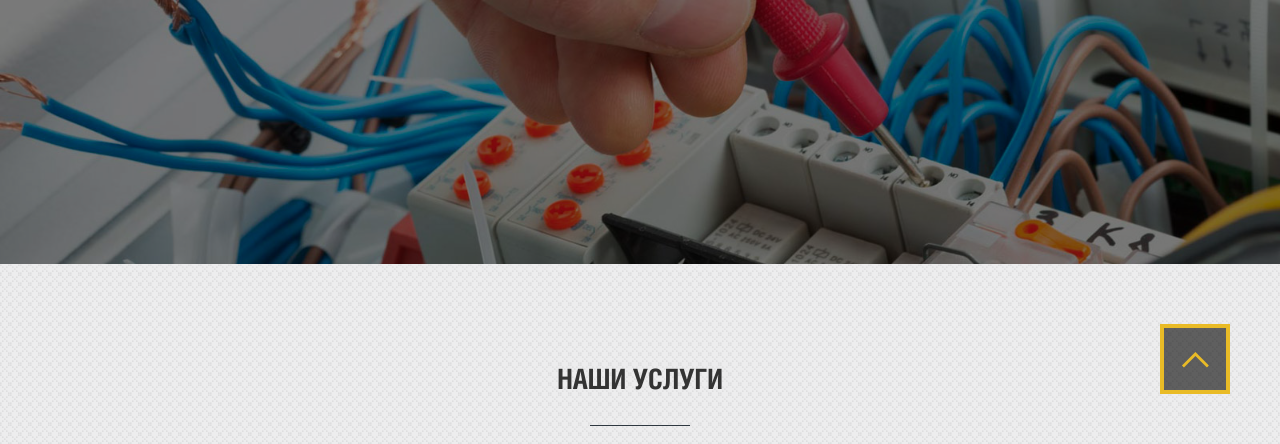
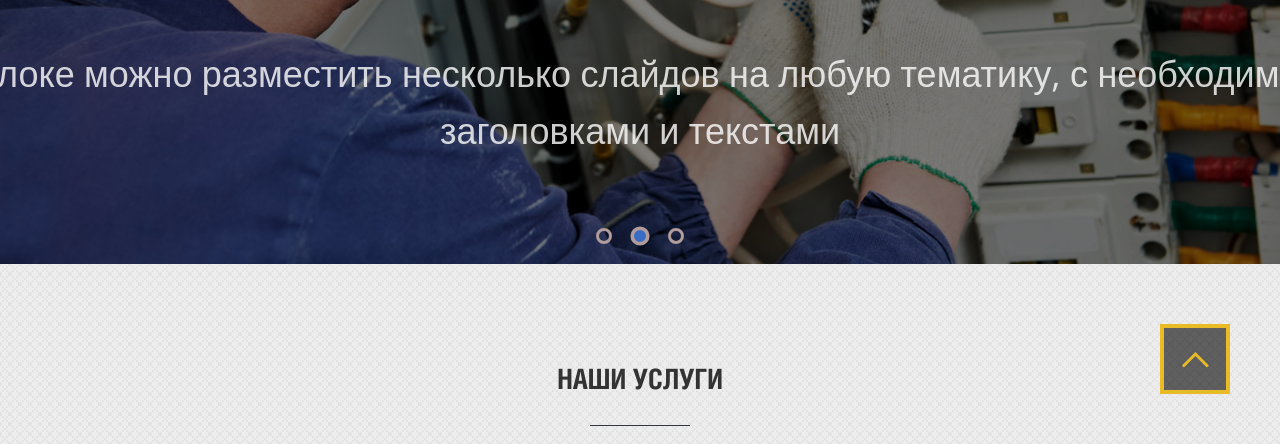
Before and after one commit to Roman83mars/d_project, a website built with Vite: page index.html in a window 1280 px wide. Shown: the part 356-800 px from the top of the page. Built offline with nearby package versions, Linux system fonts and the light colour scheme; a web font is replaced by a local one.

Commit message:
slider complete

```diff
--- a/index.html
+++ b/index.html
@@ -20,7 +20,7 @@
 		rel='stylesheet' type='text/css'>
 	<link href="https://fonts.googleapis.com/icon?family=Material+Icons" rel="stylesheet">
 	<!-- STYLESHEETS :: TEMPLATE -->
-	<link href="css/style.css" rel="stylesheet">
+	<!-- <link href="css/style.css" rel="stylesheet"> -->
 </head>
 
 <body>
--- a/main.js
+++ b/main.js
@@ -2,6 +2,8 @@ import './src/css/style.css'
 
 import { modal } from './src/modules/modal.js';
 import { smoothScroll } from './src/modules/smoothScroll.js';
+import { slider } from './src/modules/slider.js';
 
 modal()
 smoothScroll()
+slider()
--- /dev/null
+++ b/src/css/dots.css
@@ -0,0 +1,34 @@
+.dots{
+    position:absolute;
+    bottom:20px;
+    width:100%;
+    margin:20px auto 0;
+    display:-webkit-box;
+    display:-ms-flexbox;
+    display:flex;
+    -webkit-box-pack:center;
+    -ms-flex-pack:center;
+    justify-content:center;
+    z-index:500
+}
+.dots .dot{
+    cursor:pointer;
+    height:16px;
+    width:16px;
+    margin:0 10px;
+    border-radius:50%;
+    border:solid #b19c9c;
+    display:inline-block;
+    -webkit-transition:background-color,-webkit-transform .4s;
+    transition:background-color,transform .4s,-webkit-transform .4s
+}
+.dots .dot-active{
+    background-color:#3a6bc5;
+    -webkit-transform:scale(1.2);
+    transform:scale(1.2)
+}
+.dots .dot:hover{
+    background-color:#1e75a0;
+    -webkit-transform:scale(1.2);
+    transform:scale(1.2)
+}
--- a/src/css/style.css
+++ b/src/css/style.css
@@ -4,6 +4,7 @@
 @import url(jquery.fancybox.css);
 @import url(lightgallery.min.css);
 @import url(settings.css);
+@import url(dots.css);
 body {
 	font-size: 16px;
 	line-height: 1.6;
@@ -856,6 +857,14 @@ hr.white {
 	overflow: hidden;
 	height: 450px;
 	position: relative;
+	display: none;
+}
+.top-slider .item-active {
+	display: block;
+}
+.top-slider .item-active .table {
+	opacity: 0.8;
+	visibility: visible;
 }
 .top-slider .item:before {
 	content: "";
@@ -943,7 +952,7 @@ video#video_background {
 		transition: 0.5s;
 	}
 	.top-slider .table.active {
-		webkit-transform: scale(1);
+		-webkit-transform: scale(1);
 		-ms-transform: scale(1);
 		-o-transform: scale(1);
 		transform: scale(1);
--- /dev/null
+++ b/src/modules/slider.js
@@ -0,0 +1,91 @@
+export const slider = () => {
+    const sliderBlock = document.querySelector('.top-slider')
+    const slides = document.querySelectorAll('.item')
+
+    const timeInterval = 3000
+
+    let currentSlide = 0
+    let interval
+
+    const addDots = () => {
+        sliderBlock.insertAdjacentHTML('beforeend', '<ul class="dots"></ul>')
+        const dots = document.querySelector('.dots')
+        slides.forEach((dot, index) => {
+            dot = document.createElement('li')
+            dot.classList.add('dot')
+
+            if (index == 0) {
+                dot.classList.add('dot-active')
+            }
+            dots.append(dot)
+        })
+    }
+    addDots()
+
+    const dots = document.querySelectorAll('.dot')
+
+    const prevSlide = (elems, index, strClass) => {
+        elems[index].classList.remove(strClass)
+    }
+    const nextSlide = (elems, index, strClass) => {
+        elems[index].classList.add(strClass)
+    }
+    const autoSlide = () => {
+        prevSlide(slides, currentSlide, 'item-active')
+        prevSlide(dots, currentSlide, 'dot-active')
+        currentSlide++
+
+        if (currentSlide >= slides.length) {
+            currentSlide = 0
+        }
+        nextSlide(slides, currentSlide, 'item-active')
+        nextSlide(dots, currentSlide, 'dot-active')
+    }
+    const startSlide = (timer) => {
+        interval = setInterval(autoSlide, timer)
+    }
+    const stopSlide = () => {
+        clearInterval(interval)
+    }
+
+    sliderBlock.addEventListener('click', (e) => {
+        e.preventDefault()
+
+        if (!e.target.matches('.dot')) {
+            return
+        }
+
+        prevSlide(slides, currentSlide, 'item-active')
+        prevSlide(dots, currentSlide, 'dot-active')
+
+        if (e.target.classList.contains('dot')) {
+            dots.forEach((dot, index) => {
+                if (e.target === dot) {
+                    currentSlide = index
+                }
+            })
+        }
+        if (currentSlide >= slides.length) {
+            currentSlide = 0
+        }
+        if (currentSlide < 0) {
+            currentSlide = slides.length - 1
+        }
+
+        nextSlide(slides, currentSlide, 'item-active')
+        nextSlide(dots, currentSlide, 'dot-active')
+    })
+
+    sliderBlock.addEventListener('mouseenter', (e) => {
+        if (e.target.matches('.dot')) {
+            stopSlide()
+        }
+    }, true)
+    sliderBlock.addEventListener('mouseleave', (e) => {
+        if (e.target.matches('.dot')) {
+            startSlide(timeInterval)
+        }
+    }, true)
+
+    startSlide(timeInterval)
+}
```
